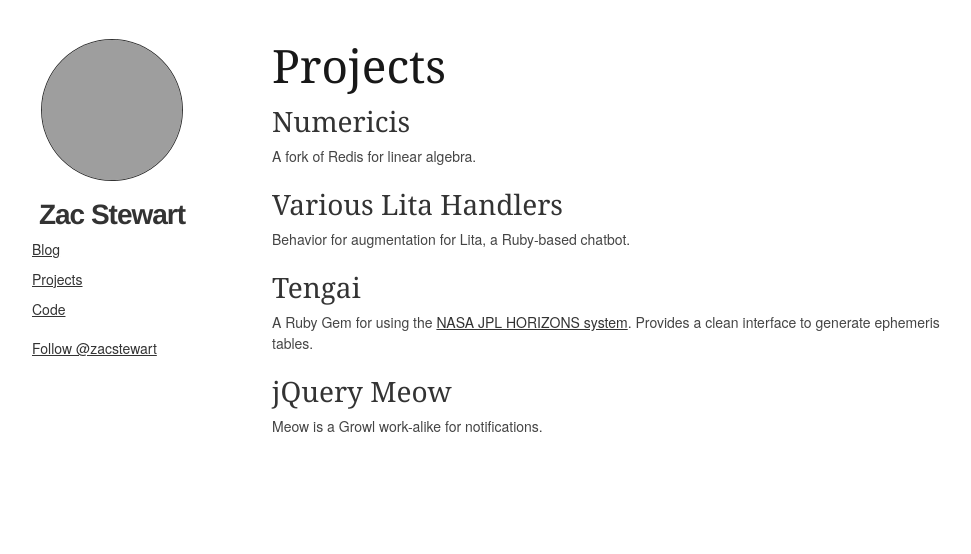
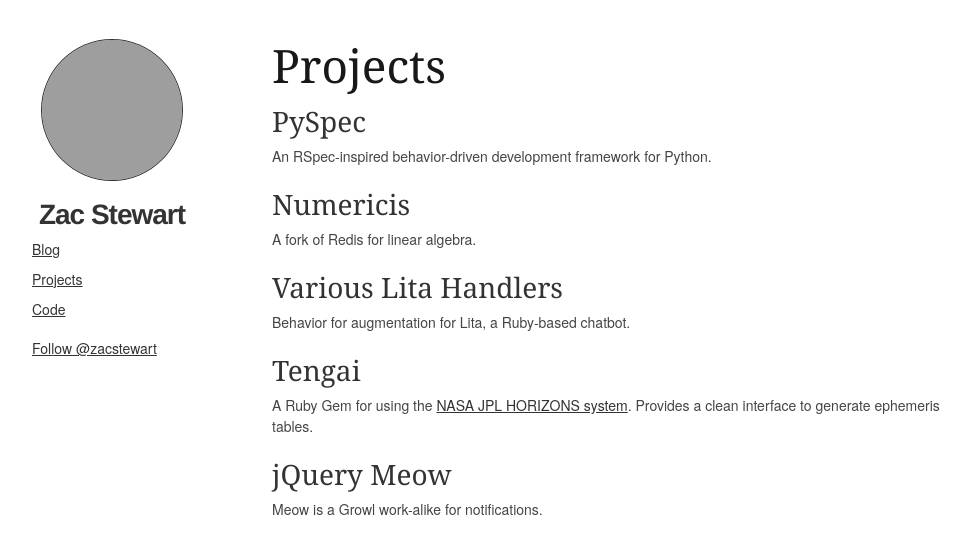
Before and after one commit to zacstewart/zacstewart.github.io, a Jekyll site: the page built from projects.md, in a window 1280 px wide. Shown: the top 554 px of the page, without its empty margins (138-1109 px from the left). Built offline with Jekyll 4.4.1, drawn with Linux system fonts in a browser that asks for light colours; Markdown is read by kramdown in place of the engine named in the settings; comment, search, counter and statistics services are not loaded; grey boxes are pictures that could not be loaded.

Commit message:
Add PySpec to projects

```diff
--- a/projects.md
+++ b/projects.md
@@ -4,6 +4,9 @@
 ---
 {{ page.title }}
 ====
+
+* ### [PySpec](https://github.com/zacstewart/pyspec)
+  An RSpec-inspired behavior-driven development framework for Python.
 
 * ### [Numericis](https://github.com/zacstewart/redis)
   A fork of Redis for linear algebra.
```
